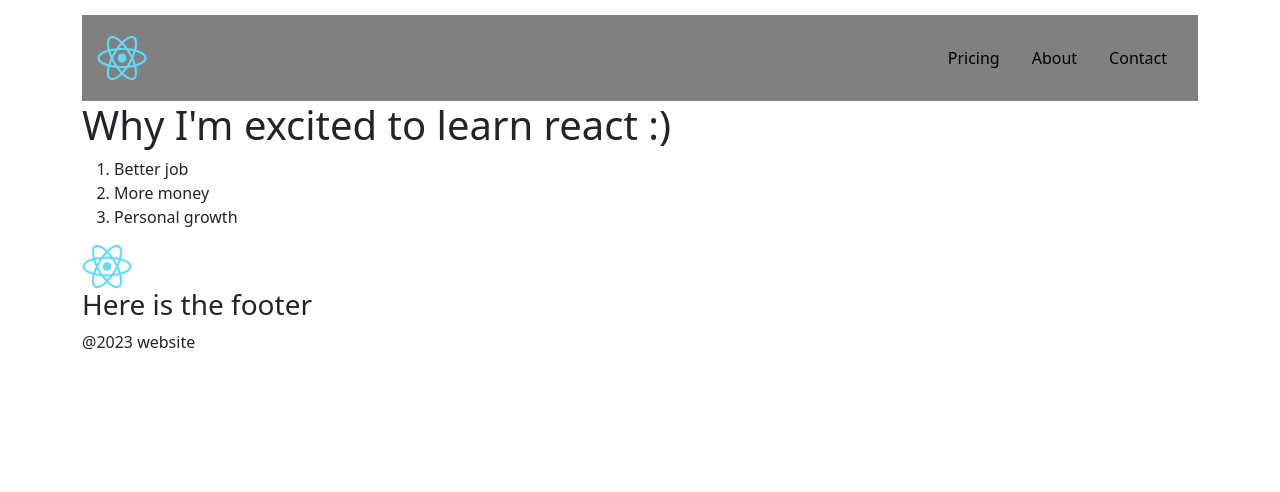
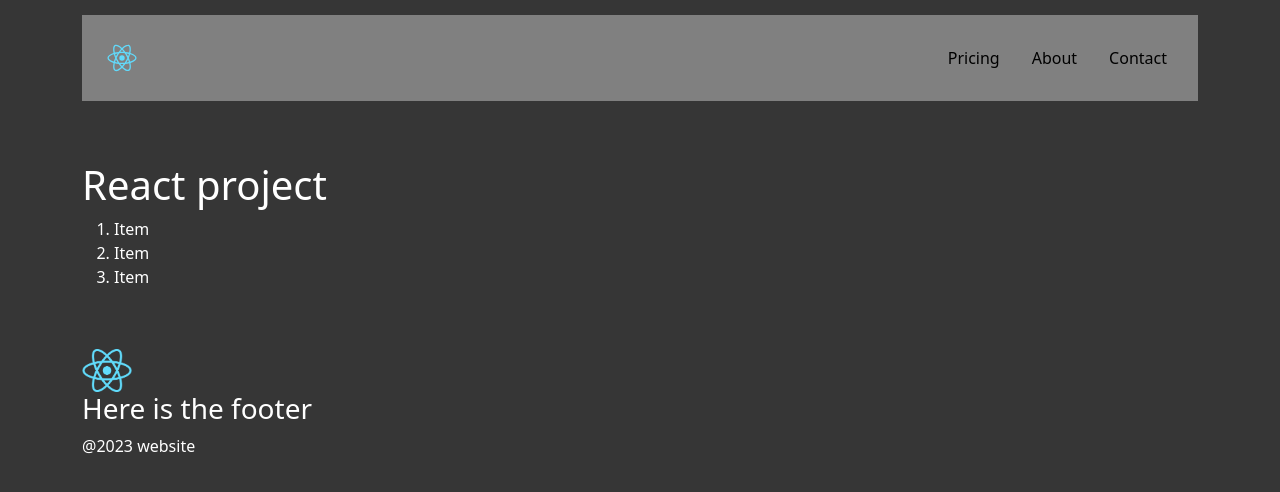
Before and after one commit to kingtudy/react_hello_world, a React (Create React App) app: page / in a window 1280 px wide. Shown: the top 492 px of the page. Built offline with nearby package versions, Linux system fonts and the light colour scheme.

Commit message:
added img import

```diff
--- a/src/components/Content.js
+++ b/src/components/Content.js
@@ -1,12 +1,12 @@
 export default function Content() {
     return (
-        <>
-            <h1>Why I'm excited to learn react :)</h1>
+        <div className="main-content">
+            <h1 className="white">React project</h1>
             <ol>
-                <li>Better job</li>
-                <li>More money</li>
-                <li>Personal growth</li>
+                <li className="white">Item</li>
+                <li className="white">Item</li>
+                <li className="white">Item</li>
             </ol>
-        </>
+        </div>
     )
 }
--- a/src/components/Footer.js
+++ b/src/components/Footer.js
@@ -2,8 +2,8 @@ export default function Footer() {
     return (
         <div>
             <img className="footer-img" alt="footer-img"  src="./react-logo.png" />
-            <h3>Here is the footer</h3>
-            <p>@2023 website</p>
+            <h3 className="white">Here is the footer</h3>
+            <p className="white">@2023 website</p>
         </div>
     )
 }
--- a/src/components/Header.js
+++ b/src/components/Header.js
@@ -1,8 +1,10 @@
+import reactLogo from "../logo.svg"
+
 export default function Header() {
     return (
         <nav className="navbar-container d-flex justify-content-between navbar-container">
             <div className="navbar-img-container">
-                <img className="navbar-img" src="./react-logo.png" />
+                <img className="navbar-img" src={reactLogo} />
             </div>
             <ul className="d-flex m-0 align-items-center flex-wrap navbar-elems">
                 <a className="p-3 navbar-elem">Pricing</a>
--- a/src/style.css
+++ b/src/style.css
@@ -1,3 +1,11 @@
+body,html {
+    background-color: #363636;
+}
+
+.white {
+    color: #fff !important;
+}
+
 .navbar-elem {
     text-decoration: none;
     cursor: pointer;
@@ -26,3 +34,7 @@
     height: auto;
     object-fit: cover;
 }
+
+.main-content {
+    margin: 60px 0 60px 0;
+}
```
